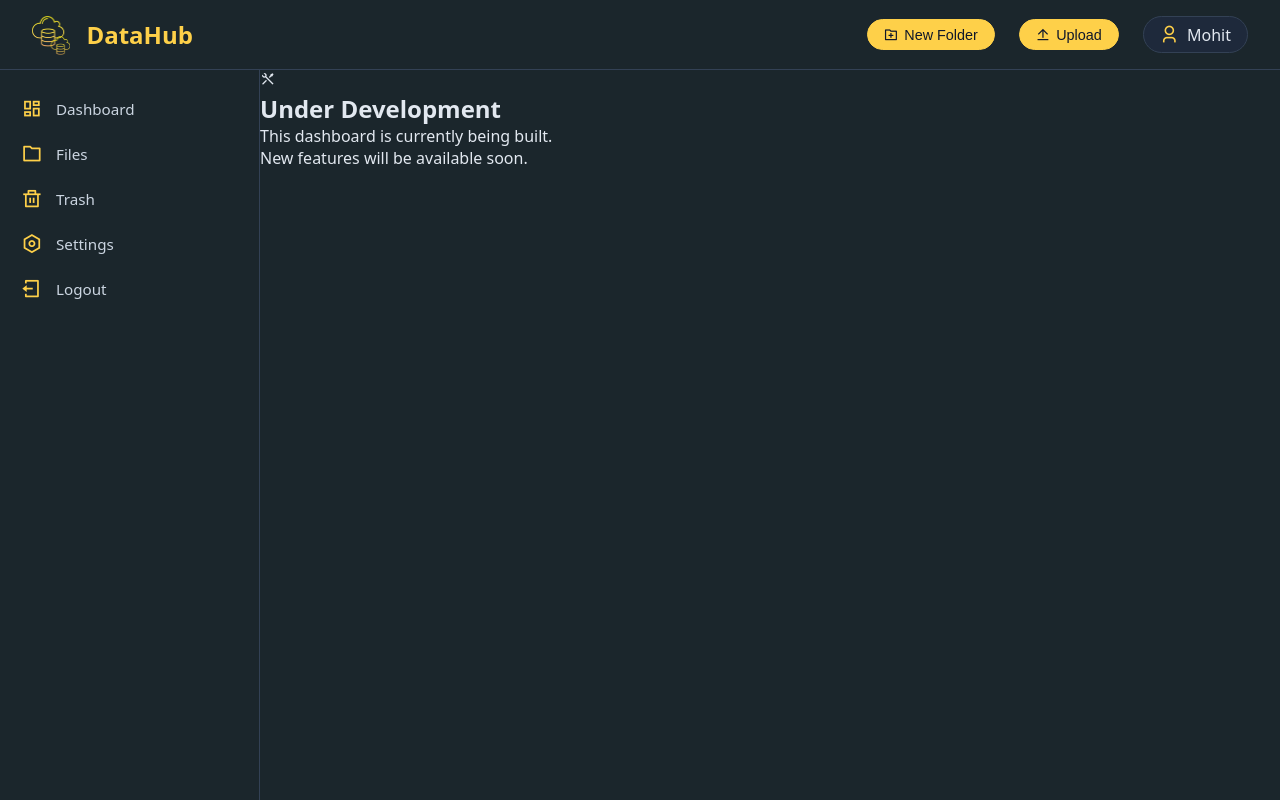
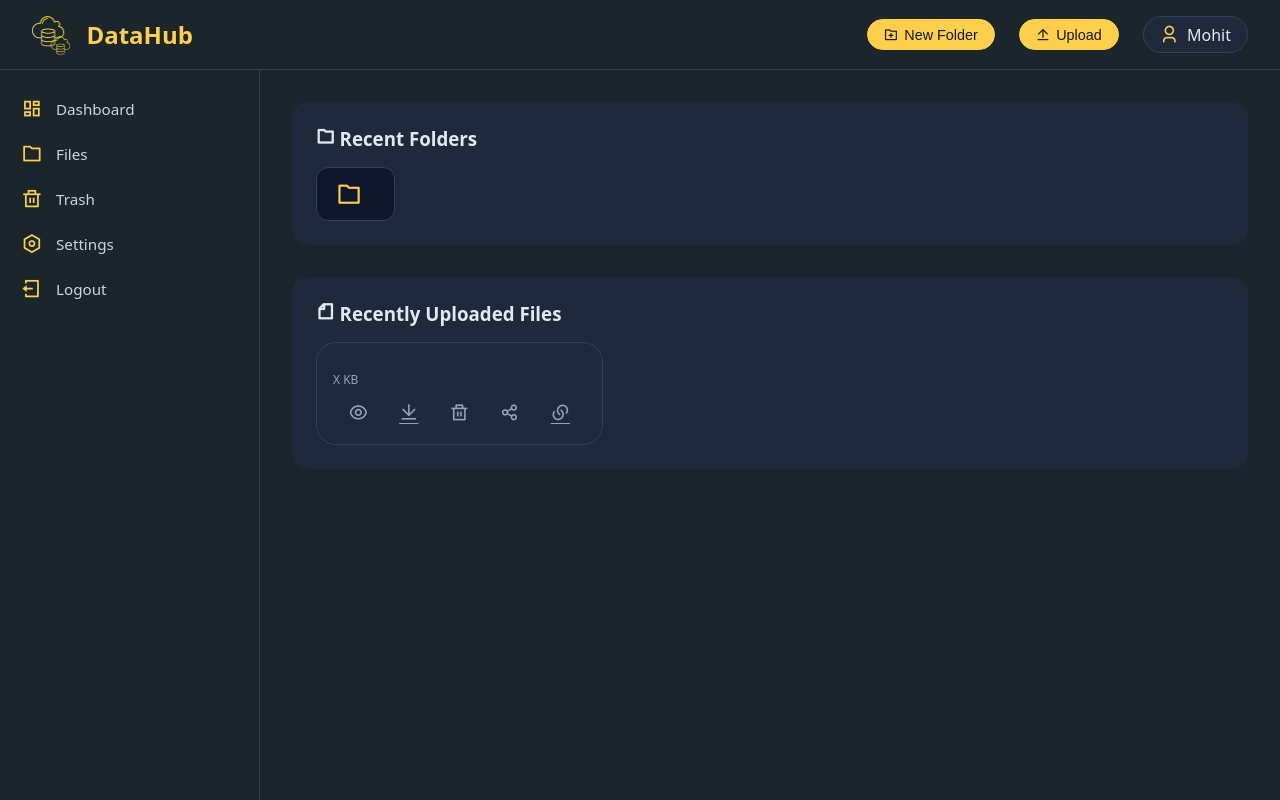
Before and after one commit to LianPie/Datahub, a PHP site: page /Dashboard/index.php in a window 1280 px wide. Run offline with PHP 8.4, Linux system fonts and the light colour scheme; a user stored in the database is signed in; data that the repository does not hold is empty.

Commit message:
creating dashboard content

```diff
--- a/Dashboard/includes/header.php
+++ b/Dashboard/includes/header.php
@@ -45,7 +45,7 @@ $username = $_SESSION["username"];
     <aside class="dashboard-sidebar">
         <ul class="sidebar-nav">
             <li>
-                <a href="/Datahub/Dashboard/index.php" <?php echo ($current_page == 'index.php') ? 'class="active"' : ''; ?>>
+                <a href="/Datahub/Dashboard/index.php" >
                     <i class="ri-dashboard-line"></i> <span>Dashboard</span>
                 </a>
             </li>
--- a/Dashboard/index.php
+++ b/Dashboard/index.php
@@ -2,10 +2,36 @@
 include 'includes/header.php';
 ?>
 
-<div class="development-message">
-    <i class="ri-tools-line"></i>
-    <h2>Under Development</h2>
-    <p>This dashboard is currently being built. <br> New features will be available soon.</p>
+<div class="dashboard-content">
+
+    <div class="recent-folders">
+        <h3><i class="ri-folder-line"></i> Recent Folders</h3>
+        <div class="folders-list">
+                    <div class="folder-card" data-folder-id="">
+                        <i class="ri-folder-line"></i>
+                        <span class="folder-name"></span>
+                        <!-- <small> folder date </small> -->
+                    </div>
+        </div>
+    </div>
+
+    <div class="recent-files">
+        <h3><i class="ri-file-line"></i> Recently Uploaded Files</h3>
+        <div class="files-grid">
+                    <div class="file-card">
+                        <div class="file-icon"></div>
+                        <div class="file-name"></div>
+                        <div class="file-size">X KB</div>
+                        <div class="file-actions">
+                            <button class="preview-btn" data-path="#" data-type="#"><i class="ri-eye-line"></i></button>
+                            <a href="#" download><i class="ri-download-line"></i></a>
+                            <button class="delete-btn" data-id="#"><i class="ri-delete-bin-line"></i></button>
+                                <button class="share-btn" data-id="#"><i class="ri-share-line"></i></button>
+                                <a href="#" target="_blank"><i class="ri-links-line"></i></a>
+                        </div>
+                    </div>
+        </div>
+    </div>
 </div>
 
 <?php include 'includes/footer.php'; ?>
--- a/assets/css/dashboard.css
+++ b/assets/css/dashboard.css
@@ -220,3 +220,187 @@ body {
 .extra-margin {
     margin-bottom: 25px !important;
 }
+
+/* ===== Dashboard main content ===== */
+
+.dashboard-main {
+    padding: 2rem;
+    background-color: #1b262c;
+    margin: 0;
+}
+
+.dashboard-content {
+    max-width: 1200px;
+    margin: 0 auto;
+}
+
+/* ===== Recent Folders & Files ===== */
+.recent-folders,
+.recent-files,
+.folders-section,
+.files-section {
+    background: #1e293b;
+    border-radius: 16px;
+    padding: 1.5rem;
+    margin-bottom: 2rem;
+}
+
+.folders-list {
+    display: flex;
+    flex-wrap: wrap;
+    gap: 1rem;
+    margin-top: 1rem;
+}
+.folder-card {
+    background: #0f172a;
+    border-radius: 12px;
+    padding: 0.8rem 1.2rem;
+    display: flex;
+    align-items: center;
+    gap: 0.8rem;
+    cursor: pointer;
+    border: 1px solid #334155;
+    transition: 0.2s;
+}
+.folder-card:hover {
+    background: #0f4c75;
+    transform: translateY(-2px);
+}
+.folder-card i {
+    font-size: 1.6rem;
+    color: #fed049;
+}
+.folder-card .folder-name {
+    font-weight: 500;
+}
+.folder-card small {
+    color: #94a3b8;
+    font-size: 0.7rem;
+}
+
+.files-list {
+    display: flex;
+    flex-direction: column;
+    gap: 0.8rem;
+    margin-top: 1rem;
+}
+.file-item {
+    display: flex;
+    align-items: center;
+    gap: 1rem;
+    padding: 0.8rem;
+    border-bottom: 1px solid #334155;
+}
+.file-item i {
+    font-size: 1.4rem;
+    color: #fed049;
+}
+.file-item span {
+    flex: 1;
+}
+.file-item small {
+    color: #94a3b8;
+    font-size: 0.8rem;
+}
+
+.files-grid {
+    display: grid;
+    grid-template-columns: repeat(auto-fill, minmax(260px, 1fr));
+    gap: 1.5rem;
+    margin-top: 1rem;
+}
+.file-card {
+    background: var(--card-bg, #1e293b);
+    border-radius: 20px;
+    padding: 1rem;
+    border: 1px solid var(--border-color, #334155);
+    transition: 0.3s;
+}
+.file-card:hover {
+    transform: translateY(-5px);
+    border-color: var(--accent, #fed049);
+}
+.file-icon {
+    font-size: 2.5rem;
+    color: var(--accent, #fed049);
+    margin-bottom: 0.5rem;
+}
+.file-name {
+    font-weight: 600;
+    white-space: nowrap;
+    overflow: hidden;
+    text-overflow: ellipsis;
+}
+.file-size {
+    font-size: 0.75rem;
+    color: var(--text-dim, #94a3b8);
+    margin: 0.3rem 0;
+}
+.file-actions {
+    display: flex;
+    justify-content: space-around;
+    margin-top: 0.8rem;
+}
+.file-actions button,
+.file-actions a {
+    background: none;
+    border: none;
+    color: var(--text-dim, #94a3b8);
+    font-size: 1.2rem;
+    cursor: pointer;
+    transition: 0.2s;
+}
+.file-actions button:hover,
+.file-actions a:hover {
+    color: var(--accent, #fed049);
+}
+
+@media (max-width: 768px) {
+    .dashboard-wrapper {
+        grid-template-columns: 80px 1fr;
+    }
+    .sidebar-nav a span {
+        display: none;
+    }
+    .sidebar-nav a {
+        justify-content: center;
+        padding: 12px 0;
+    }
+    .sidebar-nav a i {
+        font-size: 1.5rem;
+        width: auto;
+    }
+
+    .dashboard-navbar {
+        padding: 0 1rem;
+    }
+    .nav-right {
+        gap: 0.5rem;
+    }
+    .btn-custom span,
+    .user-profile span {
+        display: none;
+    }
+    .btn-custom i,
+    .user-profile i {
+        margin: 0;
+        font-size: 1.2rem;
+    }
+    .btn-lang {
+        padding: 0.4rem 0.8rem;
+        font-size: 0.8rem;
+    }
+
+    .folders-list {
+        flex-direction: column;
+    }
+    .files-grid {
+        grid-template-columns: 1fr;
+    }
+}
+
+@media (max-width: 640px) {
+    .dashboard-navbar {
+        padding: 0 1rem;
+    }
+}
```
